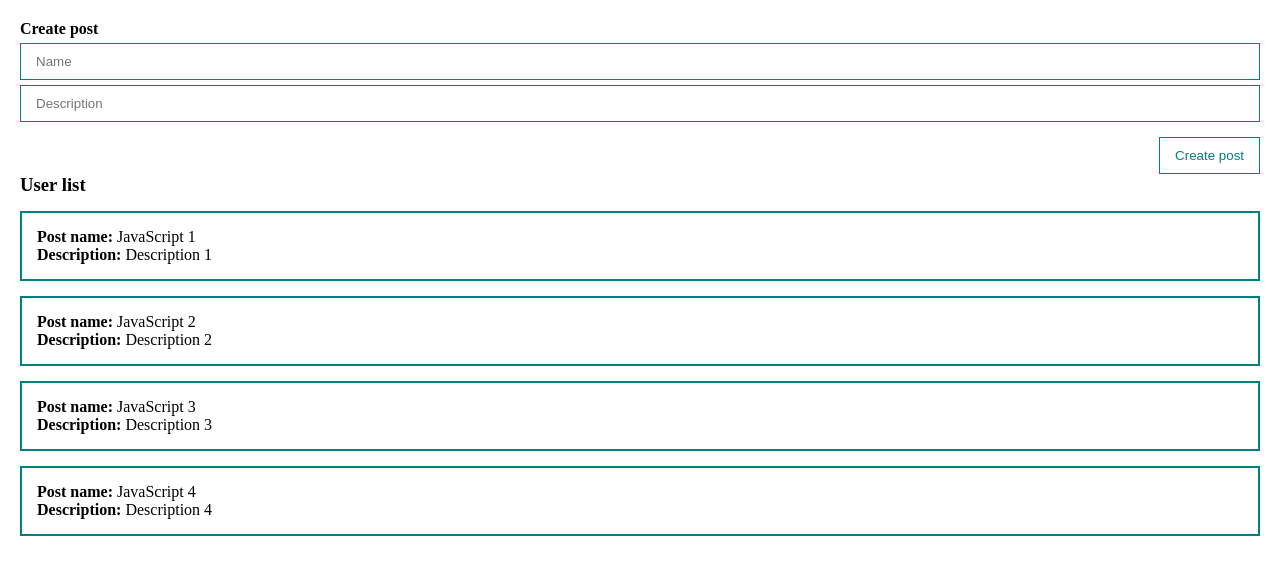
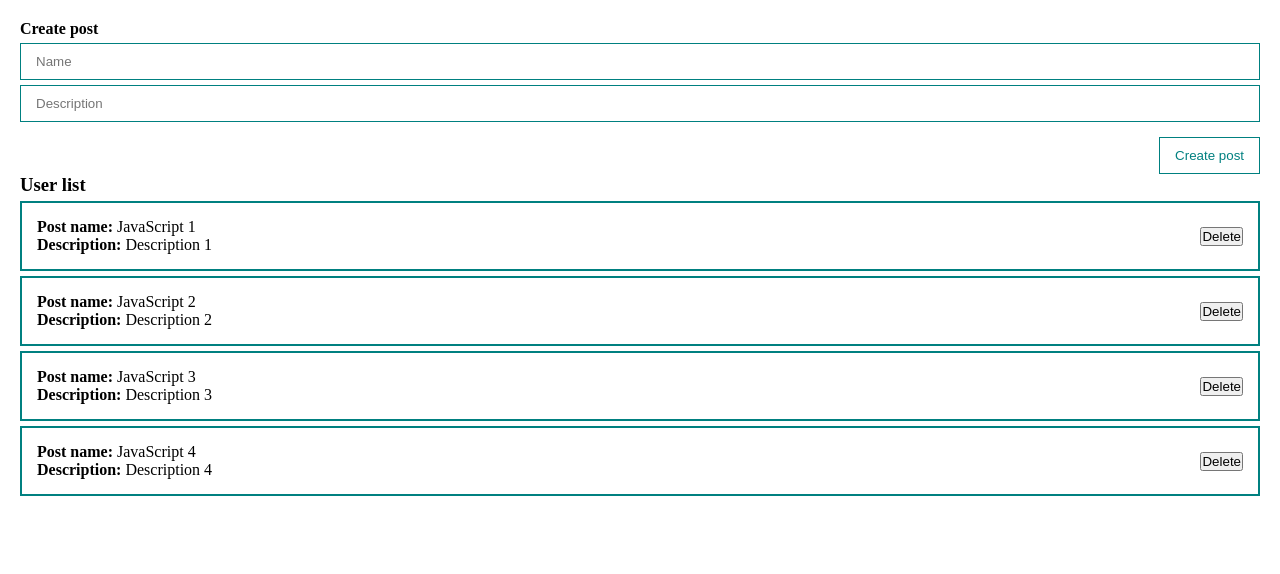
Before and after one commit to enextus/vue3_course_2022, a Vue app: page / in a window 1280 px wide. Shown: the top 574 px of the page. Built offline with nearby package versions, Linux system fonts and the light colour scheme.

Commit message:
button components

```diff
--- a/src/components/PostForm.vue
+++ b/src/components/PostForm.vue
@@ -76,7 +76,7 @@ export default {
 }
 </script>
 
-<style>
+<style scoped>
 .input {
   width: 100%;
   border: 1px solid teal;
--- a/src/components/PostItem.vue
+++ b/src/components/PostItem.vue
@@ -1,7 +1,12 @@
 <template>
   <div class="post">
-    <div><strong>Post name:</strong> {{ post.title }}</div>
-    <div><strong>Description:</strong> {{ post.body }}</div>
+    <div>
+      <div><strong>Post name:</strong> {{ post.title }}</div>
+      <div><strong>Description:</strong> {{ post.body }}</div>
+    </div>
+    <div class="post__btns">
+      <button>Delete</button>
+    </div>
   </div>
 </template>
 
@@ -16,10 +21,13 @@ export default {
 }
 </script>
 
-<style>
+<style scoped>
 .post {
+  display: flex;
   padding: 15px;
   border: 2px solid teal;
-  margin-top: 15px;
+  margin-top: 5px;
+  align-items: center;
+  justify-content: space-between;
 }
 </style>
--- a/src/components/PostList.vue
+++ b/src/components/PostList.vue
@@ -14,6 +14,7 @@
 import PostItem from "@/components/PostItem";
 
 export default {
+  // register of the component
   components: {PostItem},
   props: {
     posts: {
```
Also changed, not shown: src/components/UI/MyButton.vue (added, +15 -0 lines).
